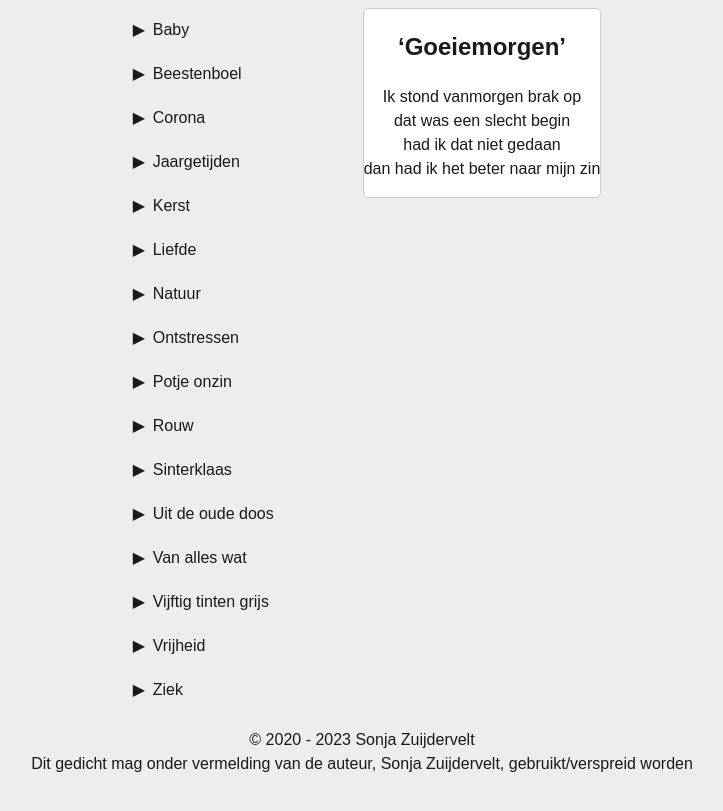
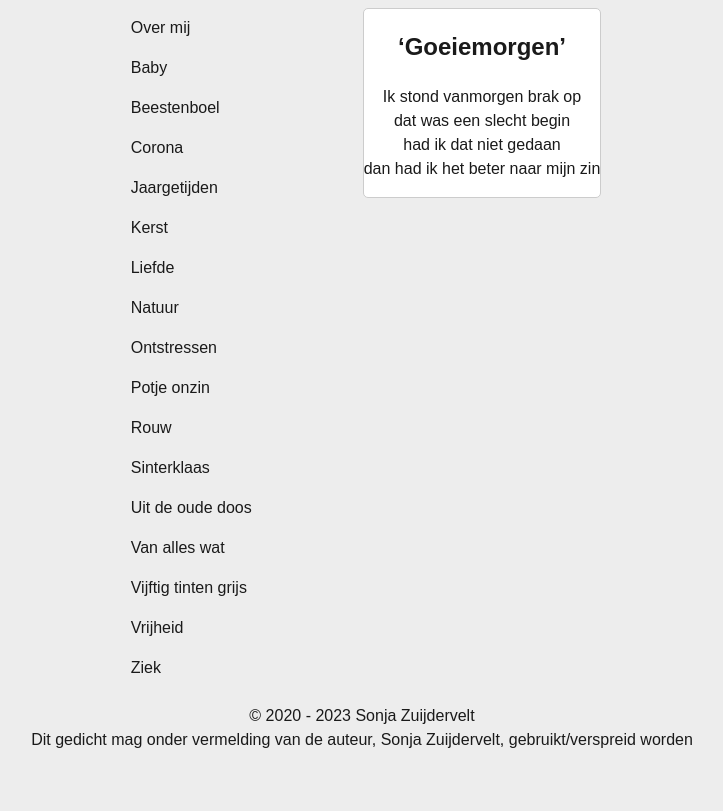
Before and after one commit to gedichtenkoffer/gedichtenkoffer, a Jekyll site: the page built from Ziek/Goeiemorgen.md, in a window 1280 px wide. Shown: the top 811 px of the page, without its empty margins (278-1001 px from the left). Built offline with Jekyll 4.4.1, drawn with Linux system fonts in a browser that asks for light colours; our own code applies the rules of GitHub Pages for plain Markdown files.

Commit message:
About btn

```diff
--- a/_layouts/default.html
+++ b/_layouts/default.html
@@ -10,6 +10,7 @@
 <body>
   <section>
     <nav>
+      <a href="{{ '/' | relative_url }}">Over mij</a>
       {% assign sorted_pages = site.pages | sort: 'map' %}
       {% assign filtered_pages = sorted_pages | where_exp: "page", "page.map != null" %}
       {% assign unique_map_names = filtered_pages | map: 'map' | uniq %}
--- a/assets/main.css
+++ b/assets/main.css
@@ -68,6 +68,7 @@ body,
 article,
 button,
 img,
+nav a,
 nav ul,
 nav ul li,
 summary {
@@ -87,8 +88,10 @@ details div {
 }
 
 button .primary,
-.nav ul li:hover,
-.nav ul li:focus,
+nav a:hover,
+nav a:focus,
+nav ul li:hover,
+nav ul li:focus,
 summary:hover,
 summary:focus,
 details[open] summary {
@@ -96,8 +99,9 @@ details[open] summary {
 }
 
 button .primary,
-.nav ul li:hover,
-.nav ul li:focus {
+nav a:hover,
+nav a:focus nav ul li:hover,
+nav ul li:focus {
     color: var(--secondary-color);
 }
 
@@ -108,6 +112,7 @@ button .secondary {
 }
 
 button .secondary:hover,
+nav a:hover,
 nav ul li a:hover {
     background-color: var(--primary-color);
     color: var(--secondary-color);
@@ -119,6 +124,7 @@ button {
 }
 
 button .secondary,
+nav a,
 nav ul li a,
 details,
 summary {
@@ -149,32 +155,50 @@ img {
 }
 
 nav,
+nav a,
 nav details,
 nav ui {
     width: 15em;
 }
 
+nav a,
 nav ul {
     box-sizing: border-box;
     list-style-type: none;
-    padding: 0;
     margin: 0;
 }
 
+nav ul {
+    padding: 0;
+}
+
+summary,
+nav a {
+    padding: 0.5em;
+    display: block;
+}
+
+nav a,
 nav ul li {
     border-bottom: 1px solid var(--border-color);
 }
 
+nav a,
 nav ul li:last-child {
     border-bottom: none;
 }
 
+nav a:hover,
+nav a:focus,
 nav ul li:hover,
 nav ul li:focus {
     background-color: var(--primary-color);
     color: var(--secondary-color);
 }
 
+nav a:hover,
+nav a:focus,
+nav a:active,
 nav ul li a,
 nav ul li a:hover,
 nav ul li a:focus,
@@ -182,7 +206,6 @@ nav ul li a:active {
     color: var(--text-color);
     text-decoration: none;
     display: block;
-    padding: 1em;
 }
 
 details {
@@ -201,18 +224,10 @@ summary {
     cursor: pointer;
     list-style: none;
     outline: none;
-    padding: 10px;
 }
 
 summary::-webkit-details-marker {
     display: none;
-}
-
-summary:before {
-    content: '▶';
-    display: inline-block;
-    width: 20px;
-    transition: transform 0.3s ease-in-out;
 }
 
 details[open] summary:before {
@@ -221,6 +236,7 @@ details[open] summary:before {
 
 article,
 button,
+nav a,
 nav ul li,
 summary,
 details {
```
